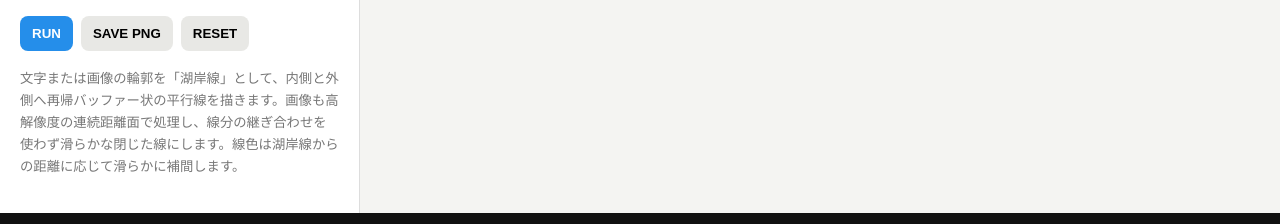
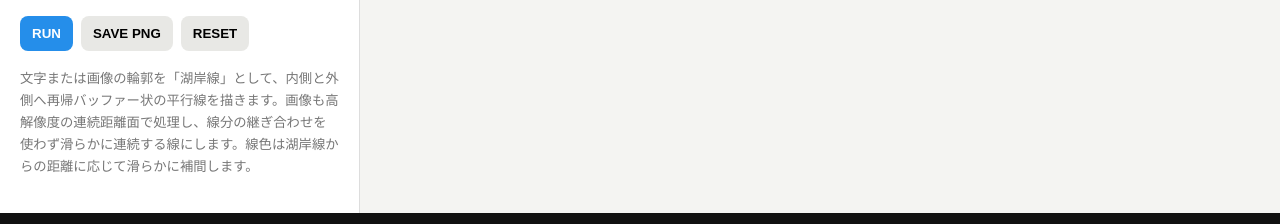
Before and after one commit to tatsuro-chiba-rrim/typo2logo, a plain HTML site: page index.html in a window 1280 px wide. Shown: the part 1029-1253 px from the top of the page. Drawn offline with Linux system fonts and the light colour scheme.

Commit message:
Clarify continuous image contour rendering

```diff
--- a/index.html
+++ b/index.html
@@ -82,7 +82,7 @@ footer strong{color:#fff;font-weight:700}footer a{color:#fff;text-decoration:non
 <label class="check"><input id="reverse" type="checkbox"> Reverse gradient</label>
 <label class="check"><input id="transparent" type="checkbox"> Transparent background</label>
 <div class="buttons"><button class="primary" id="run">RUN</button><button class="secondary" id="png">SAVE PNG</button><button class="secondary" id="reset">RESET</button></div>
-<p><small>文字または画像の輪郭を「湖岸線」として、内側と外側へ再帰バッファー状の平行線を描きます。画像も高解像度の連続距離面で処理し、線分の継ぎ合わせを使わず滑らかな閉じた線にします。線色は湖岸線からの距離に応じて滑らかに補間します。</small></p>
+<p><small>文字または画像の輪郭を「湖岸線」として、内側と外側へ再帰バッファー状の平行線を描きます。画像も高解像度の連続距離面で処理し、線分の継ぎ合わせを使わず滑らかに連続する線にします。線色は湖岸線からの距離に応じて滑らかに補間します。</small></p>
 </aside>
 <section class="preview"><div class="stage"><canvas id="out" width="1600" height="800"></canvas><div class="status"><span id="status">準備中</span><span>1600 × 800 px</span></div></div></section>
 </main>
```
